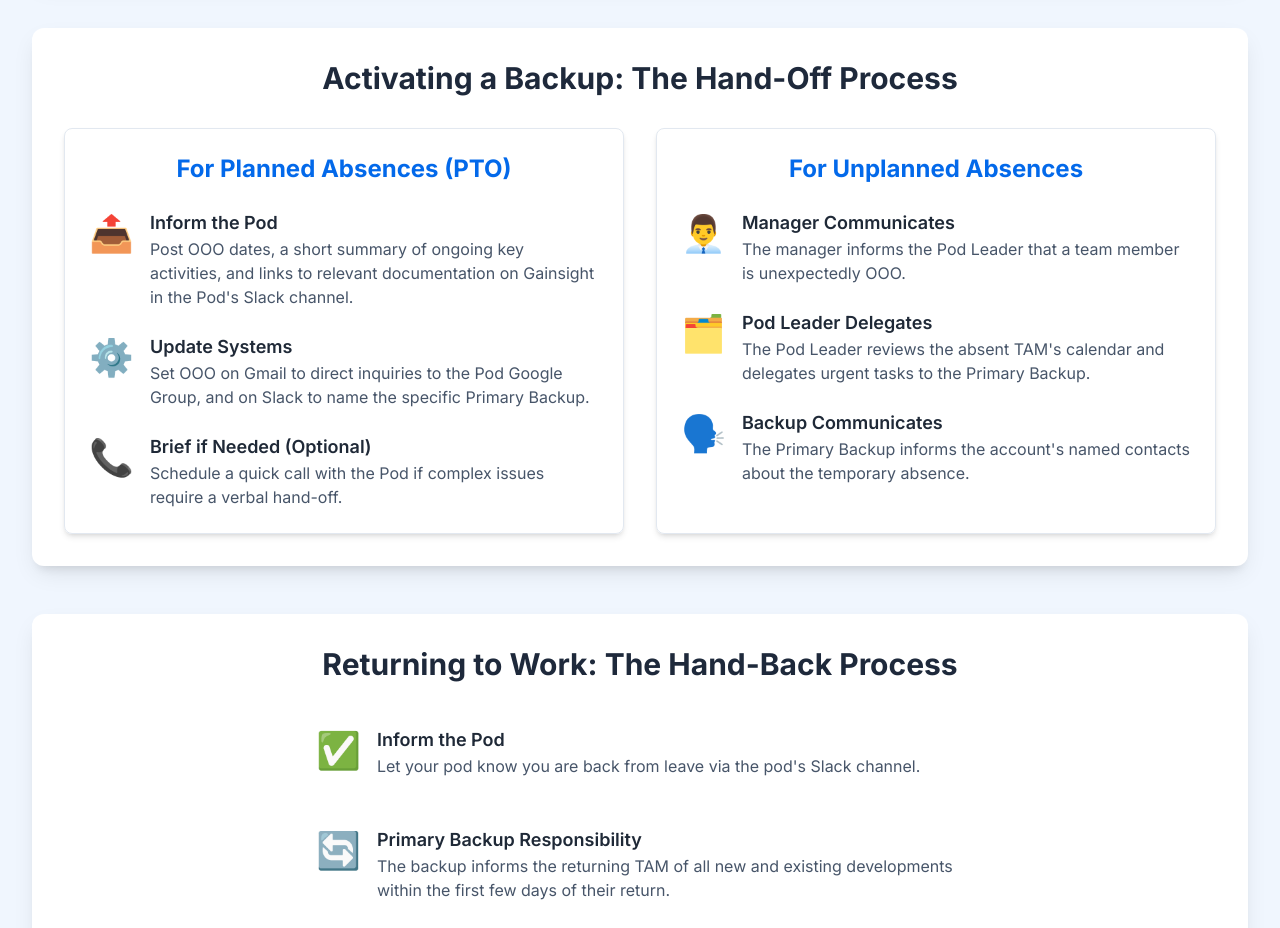
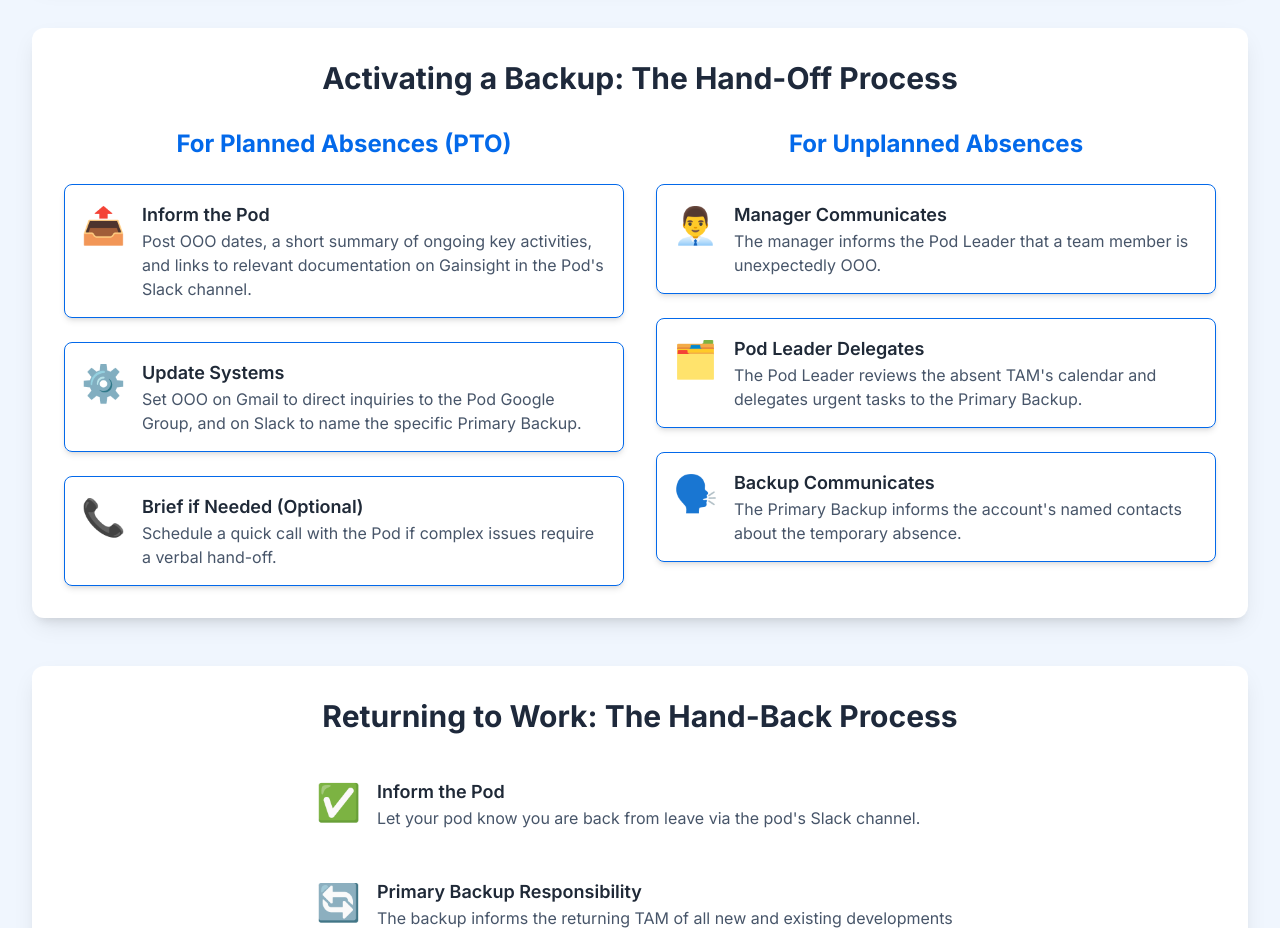
Before and after one commit to Pranavshah91/Pranavshah91.github.io, a plain HTML site: page POD_Engagement_Rules.html in a window 1280 px wide. Shown: the part 1420-2348 px from the top of the page. Drawn offline with nearby package versions, Linux system fonts and the light colour scheme.

Commit message:
Update POD_Engagement_Rules.html

```diff
--- a/POD_Engagement_Rules.html
+++ b/POD_Engagement_Rules.html
@@ -138,24 +138,24 @@
         <section id="handoff" class="slide">
              <h2 class="text-3xl font-bold text-center mb-8 text-slate-800">Activating a Backup: The Hand-Off Process</h2>
              <div class="grid grid-cols-1 md:grid-cols-2 gap-8">
-                <div class="p-6 rounded-lg shadow-md animated-box border border-slate-200">
+                <div>
                     <h3 class="text-2xl font-bold mb-6 text-center text-[#0369EA]">For Planned Absences (PTO)</h3>
                     <div class="space-y-6">
-                        <div class="flex items-start space-x-4">
+                        <div class="flex items-start space-x-4 p-4 rounded-lg shadow-md border border-[#0369EA] animated-box">
                             <div class="text-4xl text-[#0369EA] pt-1">📤</div>
                             <div>
                                 <h4 class="font-semibold text-lg">Inform the Pod</h4>
                                 <p class="text-slate-600">Post OOO dates, a short summary of ongoing key activities, and links to relevant documentation on Gainsight in the Pod's Slack channel.</p>
                             </div>
                         </div>
-                        <div class="flex items-start space-x-4">
+                        <div class="flex items-start space-x-4 p-4 rounded-lg shadow-md border border-[#0369EA] animated-box">
                             <div class="text-4xl text-[#0369EA] pt-1">⚙️</div>
                             <div>
                                 <h4 class="font-semibold text-lg">Update Systems</h4>
                                 <p class="text-slate-600">Set OOO on Gmail to direct inquiries to the Pod Google Group, and on Slack to name the specific Primary Backup.</p>
                             </div>
                         </div>
-                        <div class="flex items-start space-x-4">
+                        <div class="flex items-start space-x-4 p-4 rounded-lg shadow-md border border-[#0369EA] animated-box">
                             <div class="text-4xl text-[#0369EA] pt-1">📞</div>
                             <div>
                                 <h4 class="font-semibold text-lg">Brief if Needed (Optional)</h4>
@@ -164,24 +164,24 @@
                         </div>
                     </div>
                 </div>
-                <div class="p-6 rounded-lg shadow-md animated-box border border-slate-200">
+                <div>
                     <h3 class="text-2xl font-bold mb-6 text-center text-[#0369EA]">For Unplanned Absences</h3>
                     <div class="space-y-6">
-                        <div class="flex items-start space-x-4">
+                        <div class="flex items-start space-x-4 p-4 rounded-lg shadow-md border border-[#0369EA] animated-box">
                             <div class="text-4xl text-[#0369EA] pt-1">👨‍💼</div>
                             <div>
                                 <h4 class="font-semibold text-lg">Manager Communicates</h4>
                                 <p class="text-slate-600">The manager informs the Pod Leader that a team member is unexpectedly OOO.</p>
                             </div>
                         </div>
-                        <div class="flex items-start space-x-4">
+                        <div class="flex items-start space-x-4 p-4 rounded-lg shadow-md border border-[#0369EA] animated-box">
                             <div class="text-4xl text-[#0369EA] pt-1">🗂️</div>
                             <div>
                                 <h4 class="font-semibold text-lg">Pod Leader Delegates</h4>
                                 <p class="text-slate-600">The Pod Leader reviews the absent TAM's calendar and delegates urgent tasks to the Primary Backup.</p>
                             </div>
                         </div>
-                        <div class="flex items-start space-x-4">
+                        <div class="flex items-start space-x-4 p-4 rounded-lg shadow-md border border-[#0369EA] animated-box">
                             <div class="text-4xl text-[#0369EA] pt-1">🗣️</div>
                             <div>
                                 <h4 class="font-semibold text-lg">Backup Communicates</h4>
```
